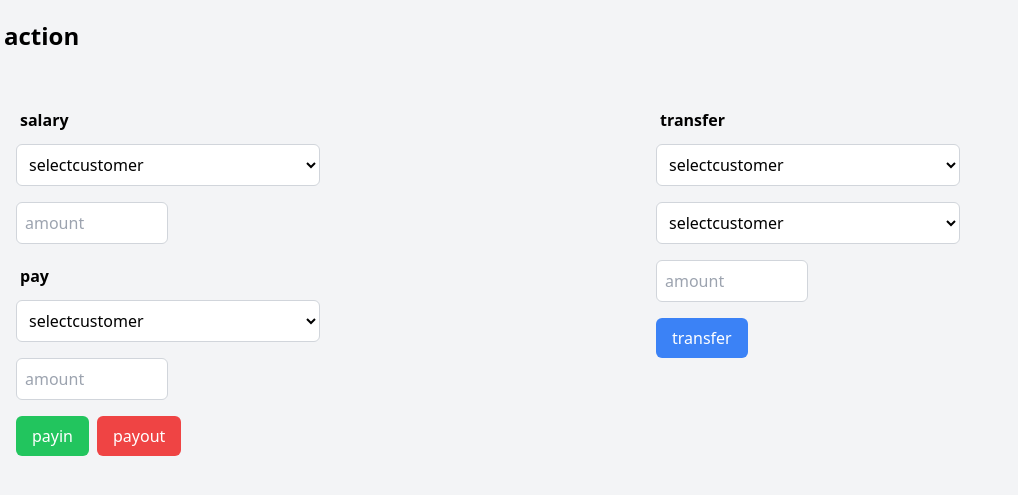
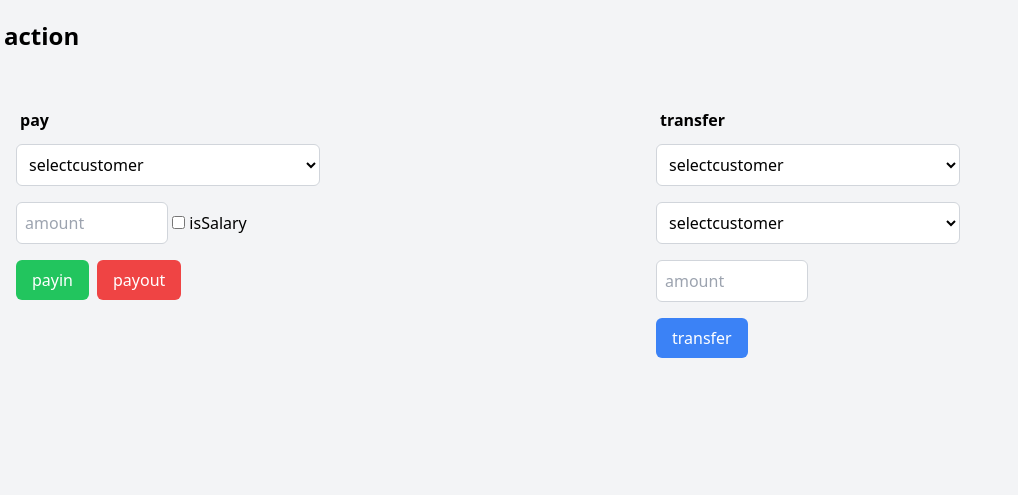
Before and after one commit to Kafalar-Karisik/StadtBank, a Django app: page /pay in a window 1280 px wide. Shown: the part 68-563 px from the top of the page, without its empty margins (0-1018 px from the left). Run offline with Django 4.2, Linux system fonts and the light colour scheme; the visitor is signed in with stand-in values (Sample User, id 1).

Commit message:
Language and Template Update

```diff
--- a/Bank/templates/pay.html
+++ b/Bank/templates/pay.html
@@ -35,41 +35,6 @@
       <!-- Left Side -->
 
       <div class="w-1/2 p-4">
-        <!-- Top -->
-        <div class="h-1/2">
-          <form method="post" action="">
-            <h3 class="text-2x1 mb-2 p-1 font-bold">{%trans "salary" %}</h3>
-            <div class="mb-4">
-              <select
-                required
-                name="customer"
-                id="customer"
-                class="w-2/4 rounded-md border border-gray-300 bg-white p-2 focus:border-blue-500 focus:outline-none"
-              >
-                <option selected disabled hidden>
-                  {% trans "selectcustomer"%}
-                </option>
-                {% for customer in customers %}
-                <option value="{{customer.nr}}">
-                  {{customer.name}} | {{customer.nr}}
-                </option>
-                {%endfor%}
-              </select>
-            </div>
-            <div class="mb-4">
-              <input
-                required
-                type="number"
-                id="amount"
-                name="amount"
-                class="w-1/4 rounded-md border border-gray-300 p-2 focus:border-blue-500 focus:outline-none"
-                placeholder="{% trans 'amount'%}"
-              />
-            </div>
-          </form>
-        </div>
-        <!-- Bottom -->
-        <div class="h-1/2">
         <!-- Name and Amount Inputs -->
         <form method="post" action="{% url 'Bank:pay' %}">
           <h3 class="text-2x1 mb-2 p-1 font-bold">{% trans "pay"%}</h3>
@@ -102,13 +67,16 @@
           <div class="mb-4">
             <input
               required
+              checked
               type="number"
               id="amount"
               name="amount"
-                class="w-1/4 rounded-md border border-gray-300 p-2 focus:border-blue-500 focus:outline-none"
+              class="w-1/4 min-w-5 rounded-md border border-gray-300 p-2 focus:border-blue-500 focus:outline-none"
               placeholder="{% trans 'amount'%}"
               onblur="checkBalance()"
             />
+            <input type="checkbox" id="isSalary" />
+            <label for="isSalary">{% trans "isSalary" %}</label>
           </div>
 
           <!-- Pay In and Pay Out Buttons -->
@@ -132,7 +100,6 @@
             </button>
           </div>
         </form>
-        </div>
       </div>
 
       <!-- Right Side -->
@@ -220,6 +187,23 @@
       document.location = "/login?next=/pay";
     </script>
     {% endif %}
+    <script>
+      const checkbox = document.getElementById("isSalary");
+      const output = document.getElementById("amount");
+      if (checkbox.checked) {
+        output.placeholder = '{% trans "hour" %}';
+      } else {
+        output.placeholder = '{% trans "amount" %}';
+      }
+
+      checkbox.addEventListener("change", function () {
+        if (checkbox.checked) {
+          output.placeholder = '{% trans "hour" %}';
+        } else {
+          output.placeholder = '{% trans "amount" %}';
+        }
+      });
+    </script>
     <script src="{% static 'index.js' %}"></script>
   </body>
 </html>
```
Also changed, not shown: Bank/locale/de/LC_MESSAGES/django.po, Bank/locale/en/LC_MESSAGES/django.po. Lines whose indentation alone changed are shown as unchanged.
